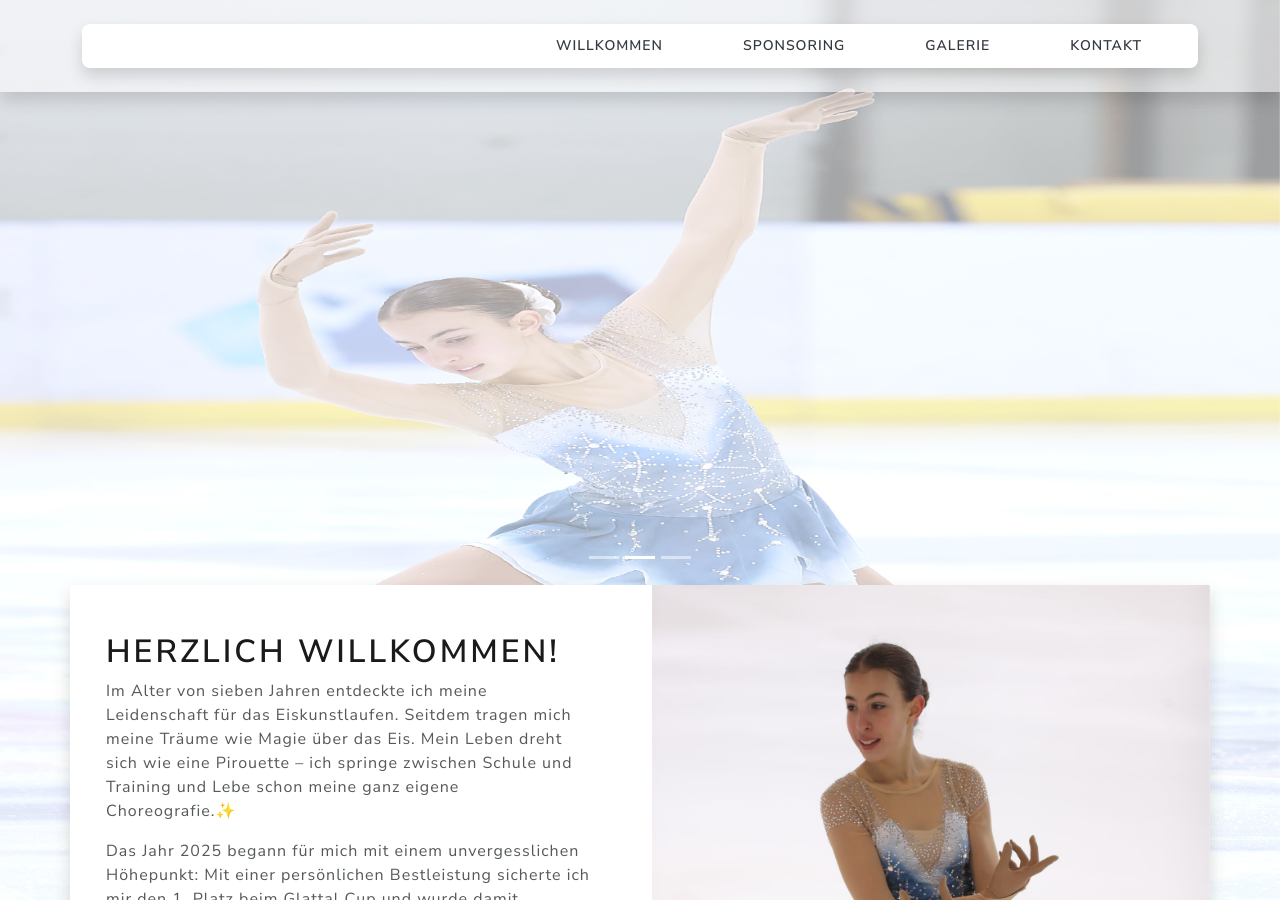
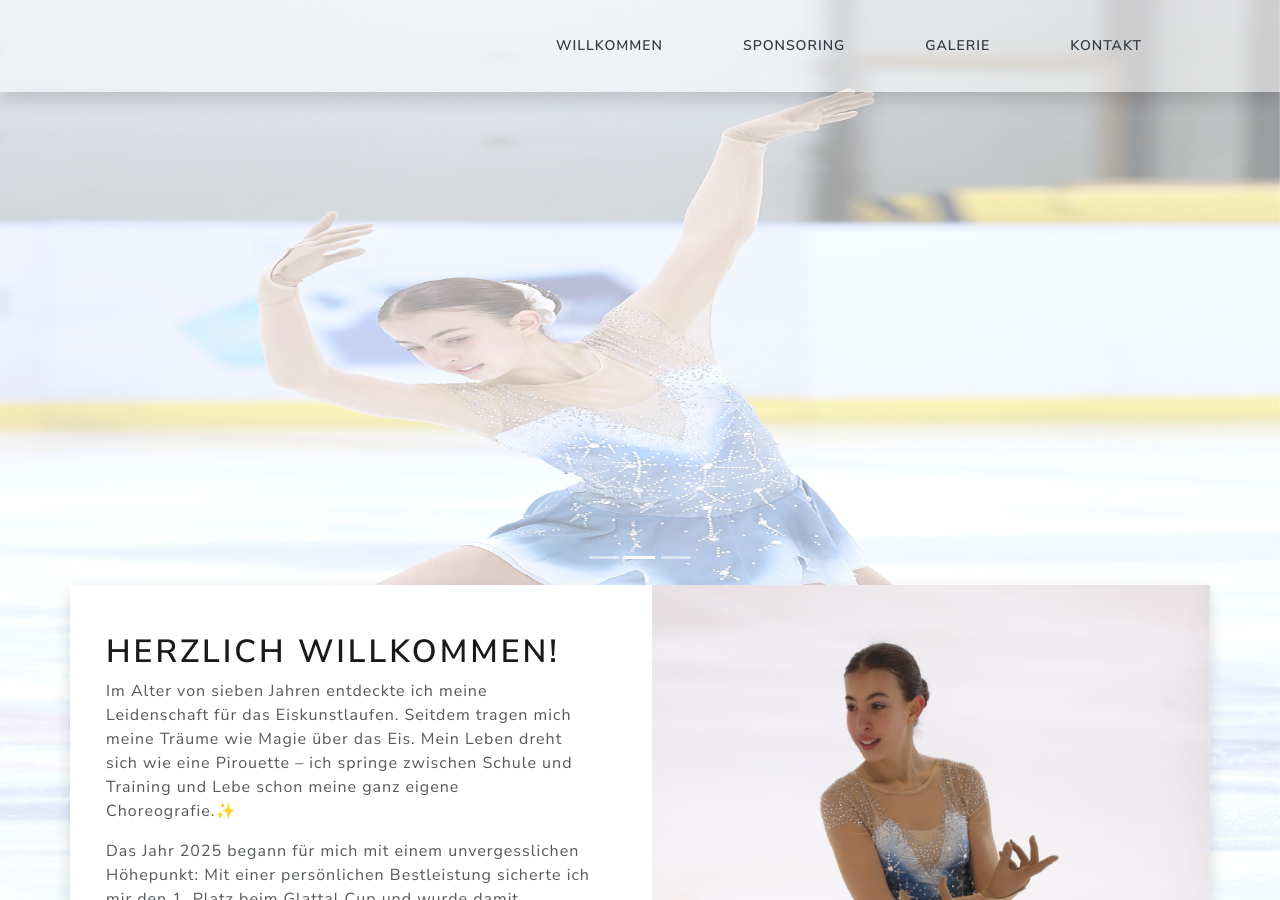
Before and after one commit to flavioaiello/3e2c7395a0ed6e61989d9d6b05156f06a7a27504, a Jekyll site: the page built from index.html, in a window 1280 px wide and 900 px high. Built offline with Jekyll 4.4.1, drawn with Linux system fonts in a browser that asks for light colours; nearby versions of some CDN libraries.

Commit message:
Remove redundant class from navbar collapse div

```diff
--- a/_layouts/default.html
+++ b/_layouts/default.html
@@ -81,7 +81,7 @@
       <button class="navbar-toggler border-white bg-white bg-opacity-50 shadow rounded ms-auto" type="button" data-bs-toggle="collapse" data-bs-target="#navbarNav" aria-controls="navbarNav" aria-expanded="false" aria-label="Toggle navigation">
         <span class="navbar-toggler-icon"></span>
       </button>
-      <div class="collapse navbar-collapse bg-white rounded-3 shadow" id="navbarNav">
+      <div class="collapse navbar-collapse" id="navbarNav">
         <ul class="navbar-nav ms-auto">
           <li class="nav-item ps-3 pe-3">
             <a class="nav-link text-dark text-lg-white" href="#welcome">Willkommen</a>
```
